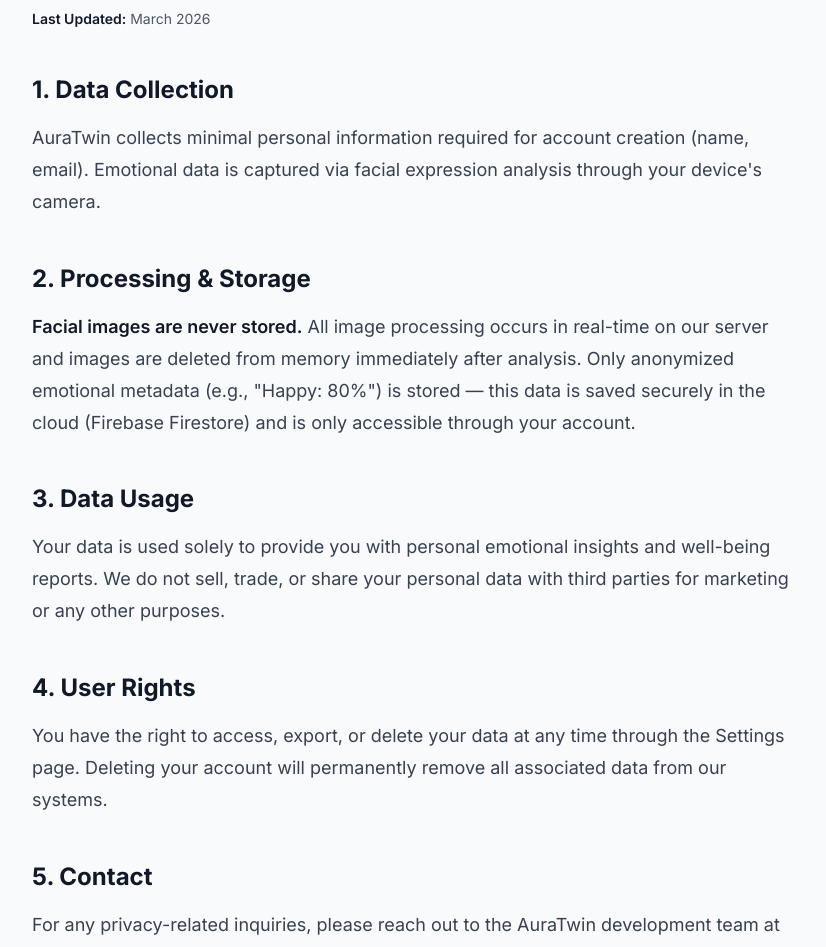
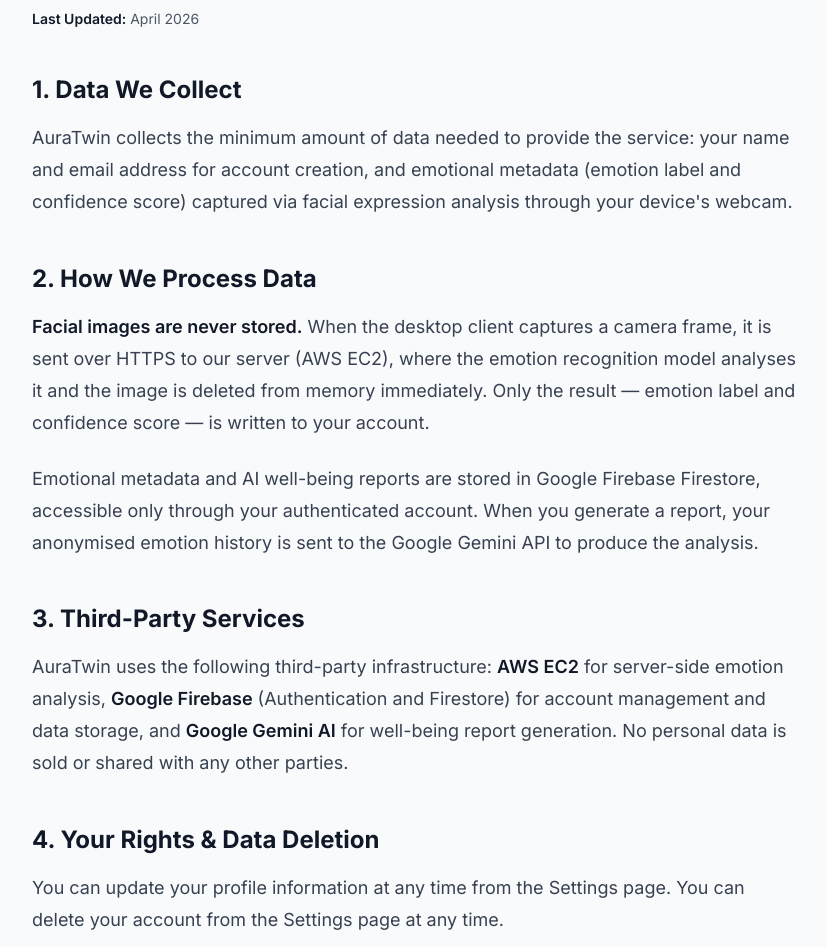
Before and after one commit to AuraTwin/AuraTwin-web, a Next.js app: page /privacy-policy in a window 1280 px wide. Shown: the part 240-1187 px from the top of the page, without its empty margins (225-1051 px from the left). Built offline with nearby package versions, Linux system fonts and the light colour scheme; no server answers.

Commit message:
Update Privacy Policy and ToS
-Update delete account function to delete all user data from firebase

```diff
--- a/src/app/privacy-policy/page.tsx
+++ b/src/app/privacy-policy/page.tsx
@@ -11,41 +11,47 @@
 
         <div className="prose prose-lg max-w-none dark:prose-invert bg-gray-50 dark:bg-gray-800 p-8 rounded-2xl shadow-sm border border-gray-100 dark:border-gray-700">
           <p className="text-gray-600 dark:text-gray-400 mb-6 text-sm">
-            <strong>Last Updated:</strong> March 2026
+            <strong>Last Updated:</strong> April 2026
           </p>
 
           <section className="mb-10">
-            <h2 className="text-2xl font-bold text-gray-900 dark:text-white mb-4">1. Data Collection</h2>
+            <h2 className="text-2xl font-bold text-gray-900 dark:text-white mb-4">1. Data We Collect</h2>
             <p className="text-gray-700 dark:text-gray-300">
-              AuraTwin collects minimal personal information required for account creation (name, email). Emotional data is captured via facial expression analysis through your device's camera.
+              AuraTwin collects the minimum amount of data needed to provide the service: your name and email address for account creation, and emotional metadata (emotion label and confidence score) captured via facial expression analysis through your device&apos;s webcam.
             </p>
           </section>
 
           <section className="mb-10">
-            <h2 className="text-2xl font-bold text-gray-900 dark:text-white mb-4">2. Processing & Storage</h2>
+            <h2 className="text-2xl font-bold text-gray-900 dark:text-white mb-4">2. How We Process Data</h2>
+            <p className="text-gray-700 dark:text-gray-300 mb-3">
+              <strong>Facial images are never stored.</strong> When the desktop client captures a camera frame, it is sent over HTTPS to our server (AWS EC2), where the emotion recognition model analyses it and the image is deleted from memory immediately. Only the result — emotion label and confidence score — is written to your account.
+            </p>
             <p className="text-gray-700 dark:text-gray-300">
-              <strong>Facial images are never stored.</strong> All image processing occurs in real-time on our server and images are deleted from memory immediately after analysis. Only anonymized emotional metadata (e.g., "Happy: 80%") is stored — this data is saved securely in the cloud (Firebase Firestore) and is only accessible through your account.
+              Emotional metadata and AI well-being reports are stored in Google Firebase Firestore, accessible only through your authenticated account. When you generate a report, your anonymised emotion history is sent to the Google Gemini API to produce the analysis.
             </p>
           </section>
 
           <section className="mb-10">
-            <h2 className="text-2xl font-bold text-gray-900 dark:text-white mb-4">3. Data Usage</h2>
+            <h2 className="text-2xl font-bold text-gray-900 dark:text-white mb-4">3. Third-Party Services</h2>
             <p className="text-gray-700 dark:text-gray-300">
-              Your data is used solely to provide you with personal emotional insights and well-being reports. We do not sell, trade, or share your personal data with third parties for marketing or any other purposes.
+              AuraTwin uses the following third-party infrastructure: <strong>AWS EC2</strong> for server-side emotion analysis, <strong>Google Firebase</strong> (Authentication and Firestore) for account management and data storage, and <strong>Google Gemini AI</strong> for well-being report generation. No personal data is sold or shared with any other parties.
             </p>
           </section>
 
           <section className="mb-10">
-            <h2 className="text-2xl font-bold text-gray-900 dark:text-white mb-4">4. User Rights</h2>
+            <h2 className="text-2xl font-bold text-gray-900 dark:text-white mb-4">4. Your Rights & Data Deletion</h2>
+            <p className="text-gray-700 dark:text-gray-300 mb-3">
+              You can update your profile information at any time from the Settings page. You can delete your account from the Settings page at any time.
+            </p>
             <p className="text-gray-700 dark:text-gray-300">
-              You have the right to access, export, or delete your data at any time through the Settings page. Deleting your account will permanently remove all associated data from our systems.
+              <strong>Account deletion is permanent and complete.</strong> When you delete your account, the following data is removed from our systems immediately: your profile (name, email, App Key), all emotion session logs, all AI well-being reports, and your login credentials.
             </p>
           </section>
 
           <section className="mb-6">
             <h2 className="text-2xl font-bold text-gray-900 dark:text-white mb-4">5. Contact</h2>
             <p className="text-gray-700 dark:text-gray-300">
-              For any privacy-related inquiries, please reach out to the AuraTwin development team at Yaşar University.
+              For any privacy-related questions, please contact the AuraTwin development team at Yaşar University, Computer Engineering Department.
             </p>
           </section>
         </div>
--- a/src/app/settings/page.tsx
+++ b/src/app/settings/page.tsx
@@ -11,7 +11,7 @@
   reauthenticateWithCredential,
   deleteUser,
 } from 'firebase/auth';
-import { getUserProfile, updateUserProfile } from '@/lib/firestore';
+import { getUserProfile, updateUserProfile, deleteUserData } from '@/lib/firestore';
 
 export default function SettingsPage() {
   const { user, loading } = useAuth();
@@ -30,6 +30,7 @@
   const [passwordError, setPasswordError] = useState('');
   const [passwordSaving, setPasswordSaving] = useState(false);
 
+  const [appKey, setAppKey] = useState('');
   const [deleteConfirm, setDeleteConfirm] = useState('');
   const [deletePassword, setDeletePassword] = useState('');
   const [deleteError, setDeleteError] = useState('');
@@ -46,6 +47,7 @@
         if (profile) {
           setName(profile.name || '');
           setSurname(profile.surname || '');
+          setAppKey(profile.app_key || '');
         }
       });
     }
@@ -116,6 +118,8 @@
     try {
       const credential = EmailAuthProvider.credential(user.email, deletePassword);
       await reauthenticateWithCredential(user, credential);
+      // Delete all Firestore data before removing the Auth account
+      await deleteUserData(user.uid, appKey);
       await deleteUser(user);
       router.push('/');
     } catch (err: unknown) {
@@ -244,6 +248,27 @@
           <p className="text-sm text-gray-600 dark:text-gray-400 mb-4">
             Permanently delete your AuraTwin account. This action cannot be undone.
           </p>
+
+          {/* What gets deleted */}
+          <div className="mb-5 bg-red-50 dark:bg-red-900/20 border border-red-100 dark:border-red-800 rounded-lg p-4">
+            <p className="text-xs font-semibold text-red-700 dark:text-red-400 mb-2 uppercase tracking-wide">The following data will be permanently deleted</p>
+            <ul className="space-y-1">
+              {[
+                'Your profile (name, email, App Key)',
+                'All emotion session logs',
+                'All AI well-being reports',
+                'Your login credentials',
+              ].map((item) => (
+                <li key={item} className="flex items-center gap-2 text-sm text-red-700 dark:text-red-300">
+                  <svg className="w-4 h-4 shrink-0" fill="none" stroke="currentColor" viewBox="0 0 24 24">
+                    <path strokeLinecap="round" strokeLinejoin="round" strokeWidth={2} d="M19 7l-.867 12.142A2 2 0 0116.138 21H7.862a2 2 0 01-1.995-1.858L5 7m5 4v6m4-6v6m1-10V4a1 1 0 00-1-1h-4a1 1 0 00-1 1v3M4 7h16" />
+                  </svg>
+                  {item}
+                </li>
+              ))}
+            </ul>
+          </div>
+
           {!showDeleteSection ? (
             <button
               onClick={() => setShowDeleteSection(true)}
@@ -285,7 +310,7 @@
                   disabled={deleteLoading}
                   className="px-5 py-2 bg-red-600 text-white font-semibold rounded-lg hover:bg-red-700 transition-colors disabled:opacity-60 text-sm"
                 >
-                  {deleteLoading ? 'Deleting…' : 'Permanently Delete'}
+                  {deleteLoading ? 'Deleting all data…' : 'Permanently Delete'}
                 </button>
                 <button
                   type="button"
--- a/src/app/terms/page.tsx
+++ b/src/app/terms/page.tsx
@@ -11,7 +11,7 @@
 
         <div className="prose prose-lg max-w-none dark:prose-invert bg-gray-50 dark:bg-gray-800 p-8 rounded-2xl shadow-sm border border-gray-100 dark:border-gray-700">
           <p className="text-gray-600 dark:text-gray-400 mb-6 text-sm">
-            <strong>Last Updated:</strong> March 2026
+            <strong>Last Updated:</strong> April 2026
           </p>
 
           <section className="mb-10">
```
Also changed, not shown: src/lib/firestore.ts (+26 -0 lines).
